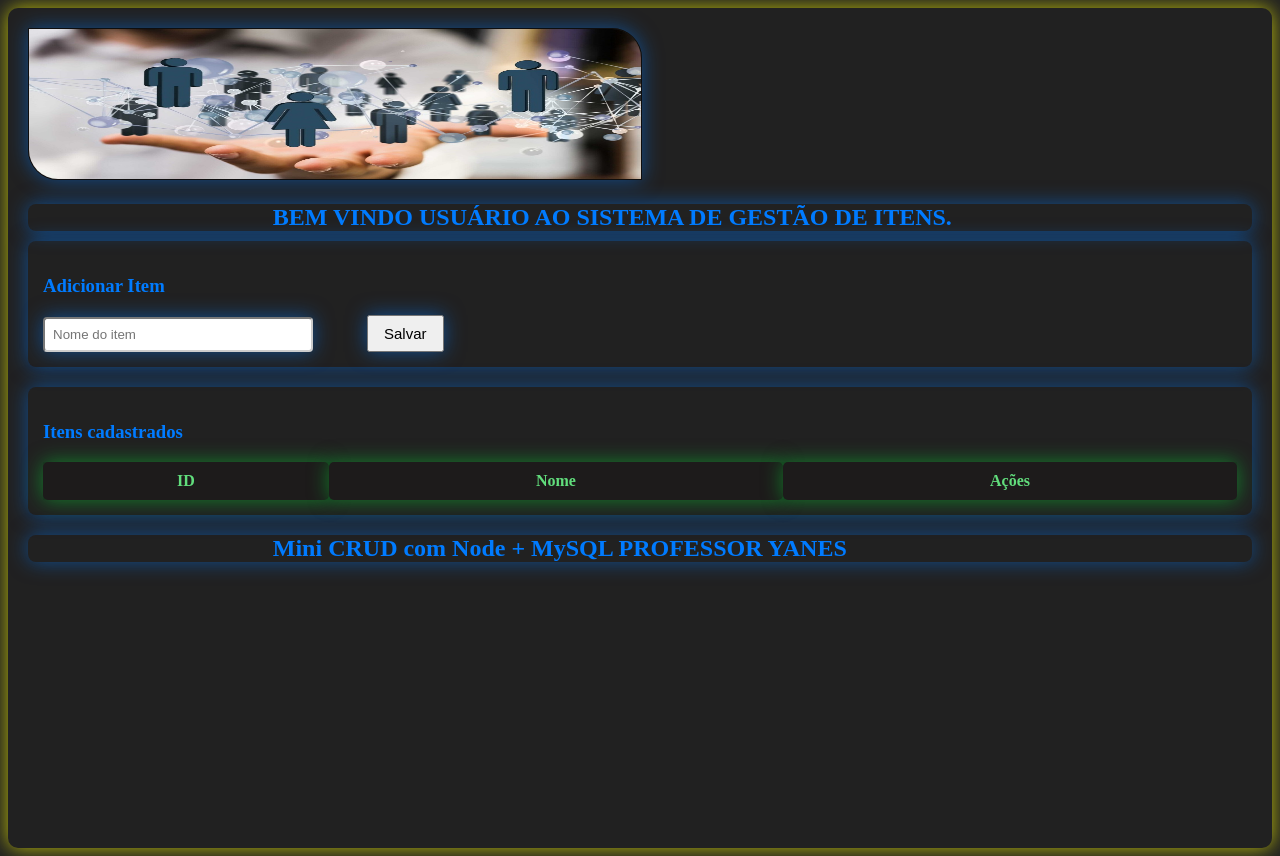
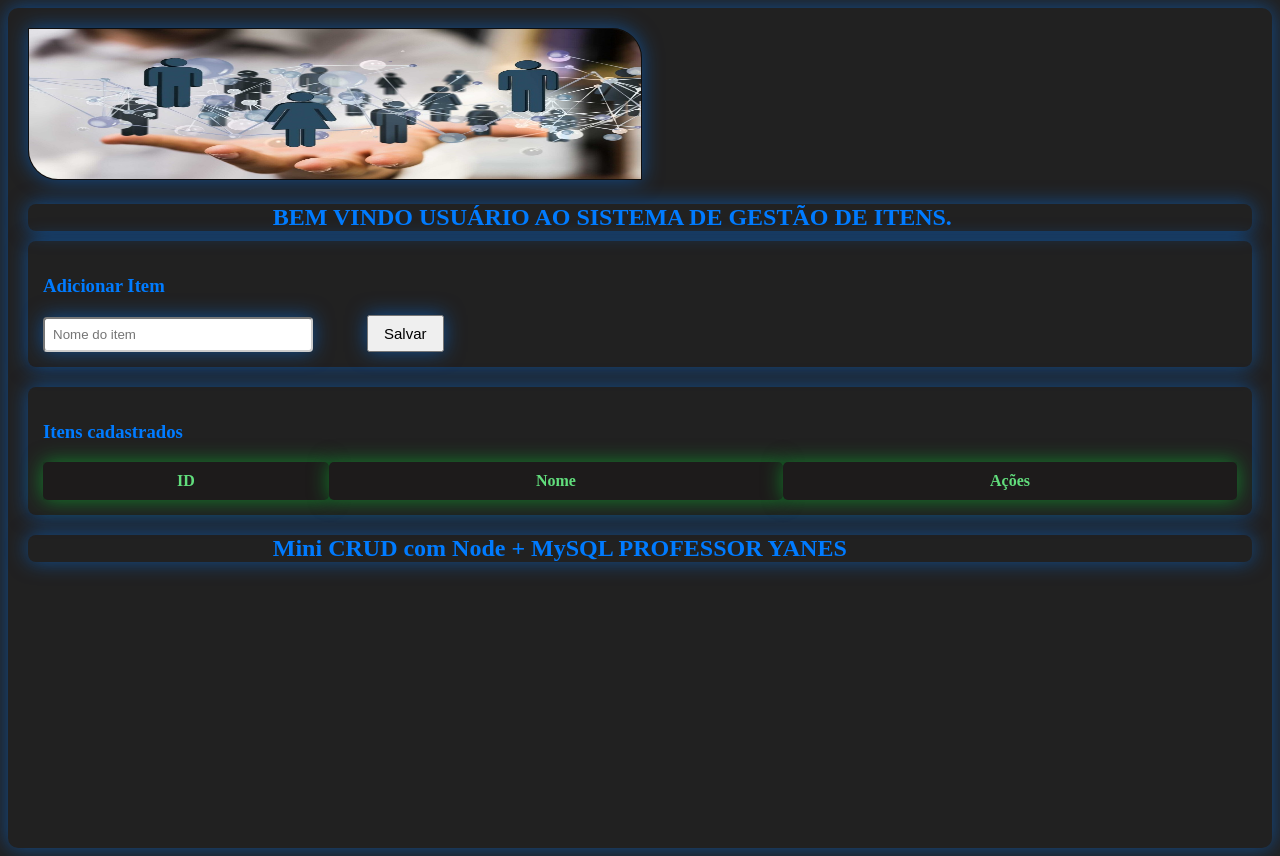
Before and after one commit to sanctiag/Fullstck_Senai, a website: page public/index.html in a window 1280 px wide. Drawn offline with Linux system fonts and the light colour scheme; no server answers.

Commit message:
Update style.css

```diff
--- a/public/style.css
+++ b/public/style.css
@@ -4,7 +4,7 @@ body {
     border-radius: 10px;
     color: #007bff;
     height: 100vh;
-    box-shadow: 0 0 20px rgba(255, 255, 0, 0.7);
+    box-shadow: 0 0 20px rgba(0, 123, 255, 0.5);
     border-color: #ccc;
     font-weight: bold;
     font-family: "Times New Roman", Times, serif;
```
